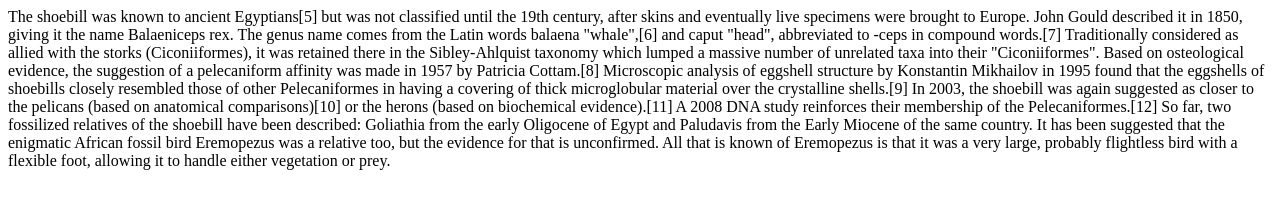
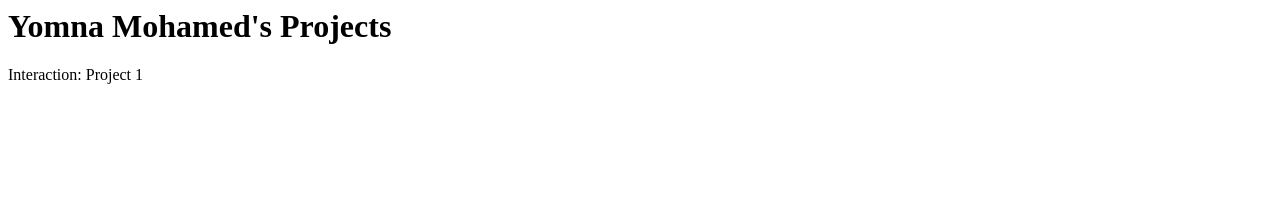
Before and after one commit to YomnaMoh/YomnaMoh.github.io, a plain HTML site: page index.html in a window 1280 px wide. Drawn offline with Linux system fonts and the light colour scheme.

Commit message:
Update index.html

```diff
--- a/index.html
+++ b/index.html
@@ -1,9 +1,8 @@
 <html>
 <body>
-	The shoebill was known to ancient Egyptians[5] but was not classified until the 19th century, after skins and eventually live specimens were brought to Europe. John Gould described it in 1850, giving it the name Balaeniceps rex. The genus name comes from the Latin words balaena "whale",[6] and caput "head", abbreviated to -ceps in compound words.[7]
+	<h1>Yomna Mohamed's Projects</h1>
+	<p>Interaction: Project 1</p>
 
-Traditionally considered as allied with the storks (Ciconiiformes), it was retained there in the Sibley-Ahlquist taxonomy which lumped a massive number of unrelated taxa into their "Ciconiiformes". Based on osteological evidence, the suggestion of a pelecaniform affinity was made in 1957 by Patricia Cottam.[8] Microscopic analysis of eggshell structure by Konstantin Mikhailov in 1995 found that the eggshells of shoebills closely resembled those of other Pelecaniformes in having a covering of thick microglobular material over the crystalline shells.[9] In 2003, the shoebill was again suggested as closer to the pelicans (based on anatomical comparisons)[10] or the herons (based on biochemical evidence).[11] A 2008 DNA study reinforces their membership of the Pelecaniformes.[12]
 
-So far, two fossilized relatives of the shoebill have been described: Goliathia from the early Oligocene of Egypt and Paludavis from the Early Miocene of the same country. It has been suggested that the enigmatic African fossil bird Eremopezus was a relative too, but the evidence for that is unconfirmed. All that is known of Eremopezus is that it was a very large, probably flightless bird with a flexible foot, allowing it to handle either vegetation or prey.
-</body>
+	</body>
 </html>
```
